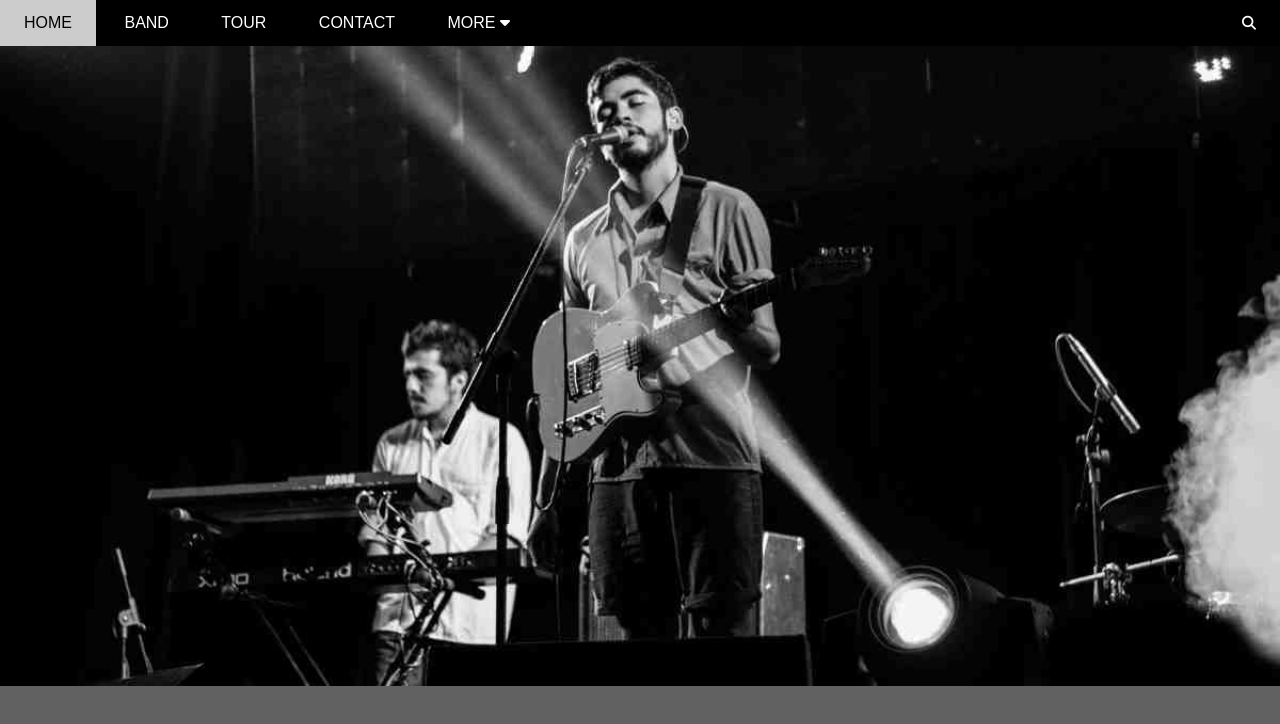
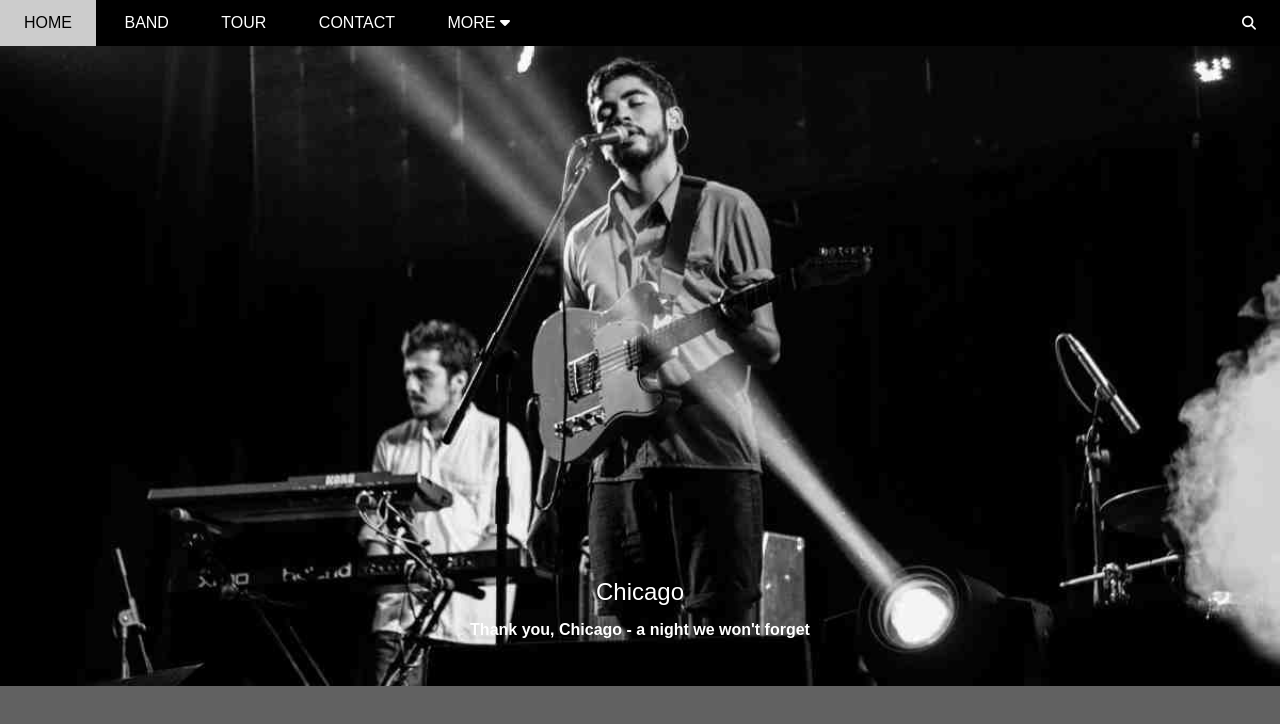
Before and after one commit to 21thDecember/theBand, a plain HTML site: page index.html in a window 1280 px wide. Shown: the top 724 px of the page. Drawn offline with Linux system fonts and the light colour scheme.

Commit message:
add slider

```diff
--- a/assets/css/style.css
+++ b/assets/css/style.css
@@ -19,6 +19,7 @@ header {
     height: 46px;
     background-color: #000;
     position: fixed;
+    z-index: 100;
     top: 0;
     left: 0;
     right: 0;
@@ -99,6 +100,30 @@ header .search-icon {
     background: url(/assets/img/chicago.jpg) top center / cover no-repeat;
 }
 
+#slider {
+    position: relative;
+}
+
+#slider .text-content{
+    position: absolute;
+    color: #fff;
+    bottom: 32px;
+    left: 50%;
+    transform: translate(-50%);
+    text-align: center;
+}
+
+.text-heading {
+    margin: 10px 0;
+    font-weight: 300;
+    font-size: 24px;
+}
+
+.text-description {
+    margin: 15px 0;
+}
+
+
 #content {
 
 }
--- a/index.html
+++ b/index.html
@@ -34,7 +34,12 @@
         </header>
 
         <div id="slider">
-
+            <div class="text-content">
+                <h2 class="text-heading">
+                    Chicago
+                </h2>
+                <p class="text-description"><b>Thank you, Chicago - a night we won't forget</b></p>
+            </div>
         </div>
 
         <div id="content">
```
